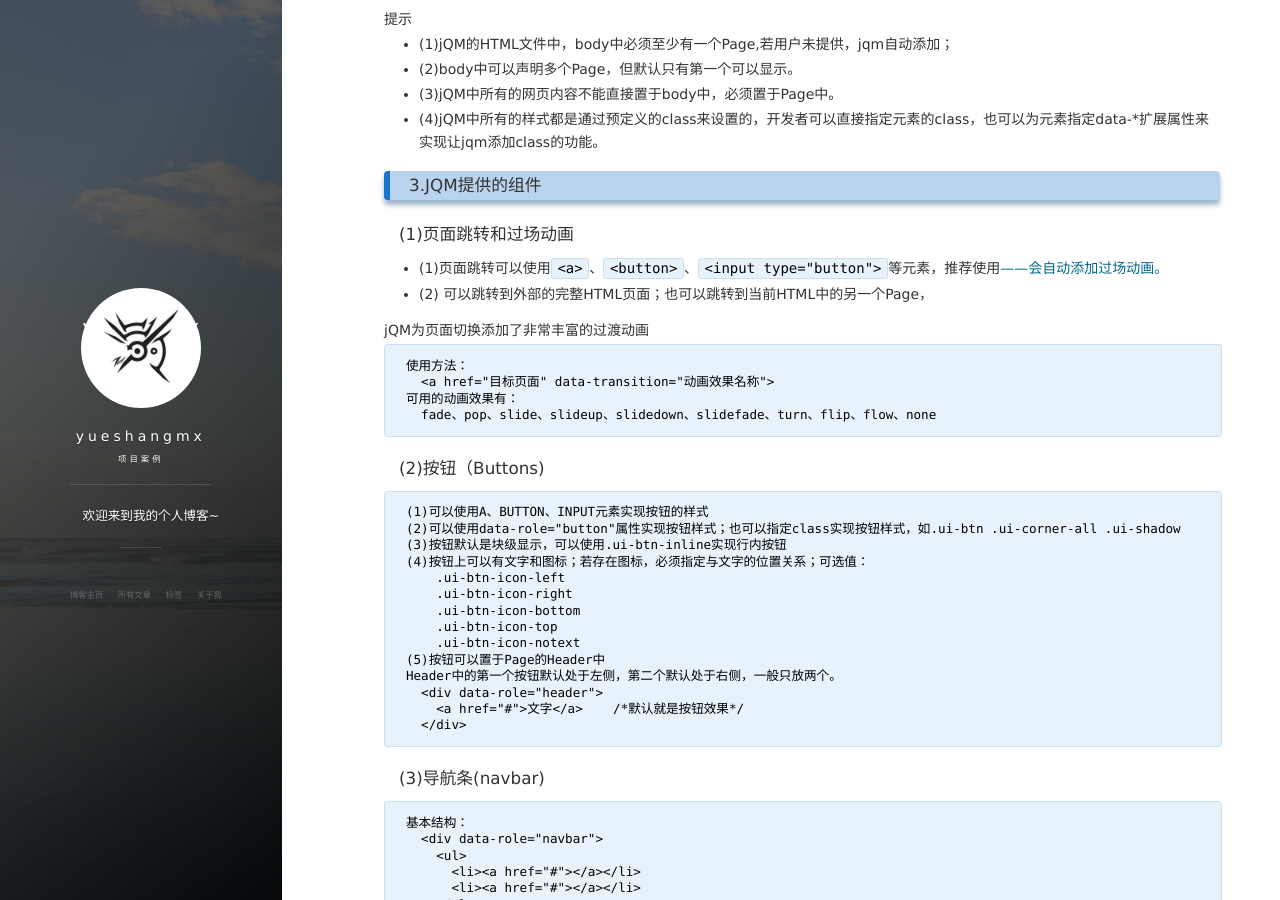
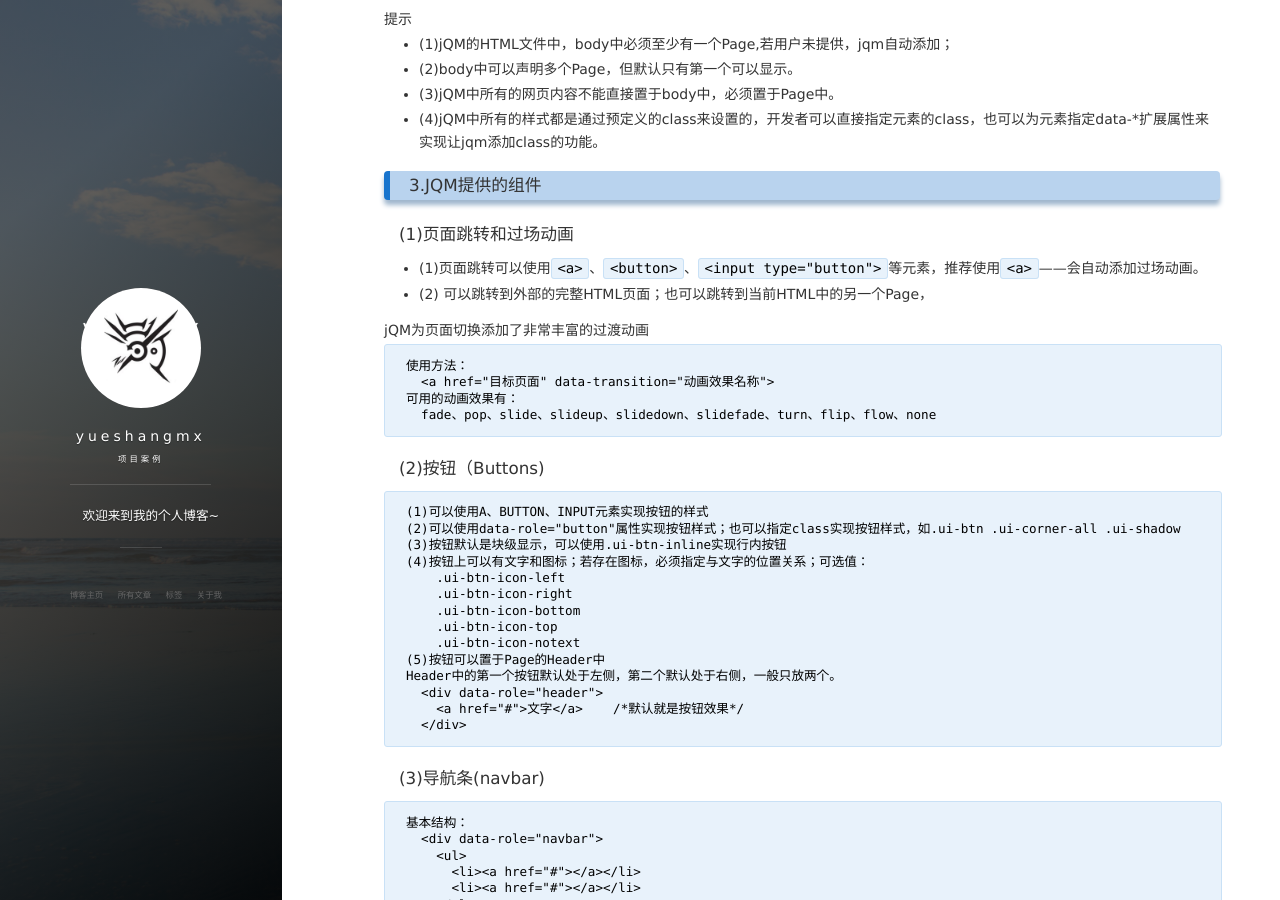
Before and after one commit to yueshangmx/yueshangmx.github.io, a Jekyll site: the page built from _posts/2017-12-02-WebAPP及JQM.md, in a window 1280 px wide and 900 px high, scrolled down 7369 px. Built offline with Jekyll 4.4.1, drawn with Linux system fonts in a browser that asks for light colours; nearby versions of some CDN libraries; comment, search, counter and statistics services are not loaded.

Commit message:
update WEBAPP

```diff
--- a/_posts/2017-12-02-WebAPP及JQM.md
+++ b/_posts/2017-12-02-WebAPP及JQM.md
@@ -75,7 +75,7 @@ JQM主要内容可以分为四个部分：
 
 #### (1)页面跳转和过场动画
 
-- (1)页面跳转可以使用`<a>`、`<button>`、`<input type="button">`等元素，推荐使用<a>——会自动添加过场动画。
+- (1)页面跳转可以使用`<a>`、`<button>`、`<input type="button">`等元素，推荐使用`<a>`——会自动添加过场动画。
 - (2) 可以跳转到外部的完整HTML页面；也可以跳转到当前HTML中的另一个Page，
 
 ##### jQM为页面切换添加了非常丰富的过渡动画
```
